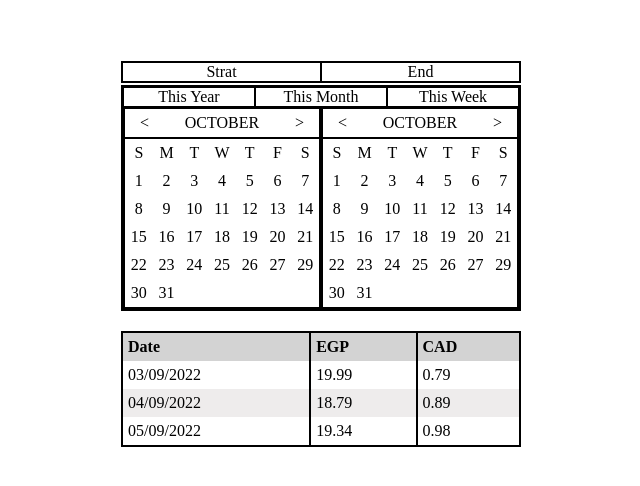
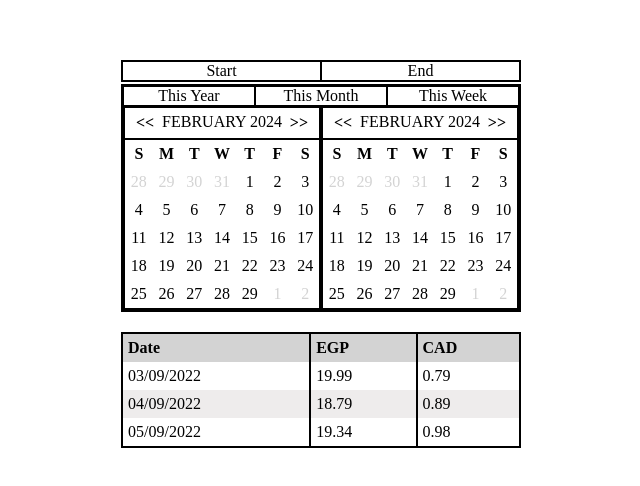
Before and after one commit to Mohanadfarid/Exchange_Rate_Date_Picker, a React (Vite) app: page / in a window 1280 px wide. Shown: the part 146-632 px from the top of the page, without its empty margins (319-959 px from the left). Built offline with nearby package versions, Linux system fonts and the light colour scheme.

Commit message:
added dynamic functionality to the calenders ui

```diff
--- a/package.json
+++ b/package.json
@@ -10,6 +10,7 @@
     "preview": "vite preview"
   },
   "dependencies": {
+    "date-fns": "^3.3.1",
     "react": "^18.2.0",
     "react-dom": "^18.2.0"
   },
--- a/src/components/Date picker/DatePicker.tsx
+++ b/src/components/Date picker/DatePicker.tsx
@@ -1,16 +1,67 @@
-import { FunctionComponent } from "react";
+import { FunctionComponent, useState } from "react";
 import "./datePicker.scss";
 import RangeSelector from "./range selector/RangeSelector";
-interface DatePickerProps {}
 
-const DatePicker: FunctionComponent<DatePickerProps> = () => {
+export type DateState = {
+  year: number;
+  month: number;
+  day: number;
+};
+
+const DatePicker: FunctionComponent = () => {
+  //inilizing the date of the calenders to the current date
+  const currentDate = new Date();
+  const initialDate = {
+    year: currentDate.getFullYear(),
+    month: currentDate.getMonth() + 1,
+    day: currentDate.getDate(),
+  };
+
+  const [startDate, setStartDate] = useState<DateState>(initialDate);
+  const [endDate, setEndDate] = useState<DateState>(initialDate);
+
+  const ChangeStartDateHandler = (
+    year?: number,
+    month?: number,
+    day?: number
+  ) => {
+    setStartDate((prevState) => {
+      return {
+        ...prevState,
+        year: year ?? prevState.year,
+        month: month ?? prevState.month,
+        day: day ?? prevState.day,
+      };
+    });
+  };
+
+  const ChangeEndDateHandler = (
+    year?: number,
+    month?: number,
+    day?: number
+  ) => {
+    setEndDate((prevState) => {
+      return {
+        ...prevState,
+        year: year ?? prevState.year,
+        month: month ?? prevState.month,
+        day: day ?? prevState.day,
+      };
+    });
+  };
+
   return (
     <>
       <div className="time-range-selector-container">
-        <div className="date-selector">Strat</div>
+        <div className="date-selector">Start</div>
         <div className="date-selector">End</div>
       </div>
-      <RangeSelector />
+      <RangeSelector
+        startDate={startDate}
+        endDate={endDate}
+        ChangeStartDateHandler={ChangeStartDateHandler}
+        ChangeEndDateHandler={ChangeEndDateHandler}
+      />
     </>
   );
 };
--- a/src/components/Date picker/range selector/RangeSelector.tsx
+++ b/src/components/Date picker/range selector/RangeSelector.tsx
@@ -1,19 +1,35 @@
 import { FunctionComponent } from "react";
 import "./rangeSelector.scss";
 import Calender from "./calender/Calender";
-interface RangeSelectorProps {}
+import { DateState } from "../DatePicker";
 
-const RangeSelector: FunctionComponent<RangeSelectorProps> = () => {
+interface RangeSelectorProps {
+  startDate: DateState;
+  endDate: DateState;
+  ChangeStartDateHandler: (year?: number, month?: number, day?: number) => void;
+  ChangeEndDateHandler: (year?: number, month?: number, day?: number) => void;
+}
+
+const RangeSelector: FunctionComponent<RangeSelectorProps> = ({
+  startDate,
+  endDate,
+  ChangeStartDateHandler,
+  ChangeEndDateHandler,
+}) => {
   return (
     <div className="range-selector-container">
       <div className="named-range">This Year</div>
       <div className="named-range">This Month</div>
       <div className="named-range">This Week</div>
+
+      {/* start date calender */}
       <div className="calender">
-        <Calender />
+        <Calender date={startDate} changeDateHandler={ChangeStartDateHandler} />
       </div>
+
+      {/* end date calender */}
       <div className="calender">
-        <Calender />
+        <Calender date={endDate} changeDateHandler={ChangeEndDateHandler} />
       </div>
     </div>
   );
--- a/src/components/Date picker/range selector/calender/Calender.tsx
+++ b/src/components/Date picker/range selector/calender/Calender.tsx
@@ -1,54 +1,89 @@
 import { FunctionComponent } from "react";
 import "./calender.scss";
-interface CalenderProps {}
+import { DateState } from "../../DatePicker";
+import { getDay, getDaysInMonth } from "date-fns";
 
-const Calender: FunctionComponent<CalenderProps> = () => {
+const daysOfWeek = ["S", "M", "T", "W", "T", "F", "S"];
+const monthsOfYear = [
+  "JANUARY",
+  "FEBRUARY",
+  "MARCH",
+  "APRIL",
+  "MAY",
+  "JUNE",
+  "JULY",
+  "AUGUST",
+  "SEPTEMBER",
+  "OCTOBER",
+  "NOVEMBER",
+  "DECEMBER",
+];
+
+interface CalenderProps {
+  date: DateState;
+  changeDateHandler: (year?: number, month?: number, day?: number) => void;
+}
+const Calender: FunctionComponent<CalenderProps> = ({ date }) => {
+  const numberOfDaysInCurrentMonth = getDaysInMonth(
+    new Date(date.year, date.month - 1)
+  );
+
+  const firstDayOfCurrentMonthNumber = getDay(
+    new Date(date.year, date.month - 1, 1)
+  );
+
+  const lastDayOfCurrentMonthNumber =
+    getDay(new Date(date.year, date.month - 1, numberOfDaysInCurrentMonth)) + 1;
+
+  const numberOfDaysInPrevMonth = getDaysInMonth(
+    new Date(date.year, date.month - 2) // -1 to get the right month and another -1 to get the prev month
+  );
+
   return (
     <div className="calender">
       <div className="calender_month-year-picker">
-        <div>{"<"}</div>
-        <div>OCTOBER</div>
-        <div>{">"}</div>
+        <div className="monthes-controller">{"<<"}</div>
+        <div>
+          {monthsOfYear[date.month - 1]} {date.year}
+        </div>
+        <div className="monthes-controller">{">>"}</div>
       </div>
+
       <div className="calender_day-picker">
-        <div className="cell">S</div>
-        <div className="cell">M</div>
-        <div className="cell">T</div>
-        <div className="cell">W</div>
-        <div className="cell">T</div>
-        <div className="cell">F</div>
-        <div className="cell">S</div>
+        {/* looping over the days of the week */}
+        {daysOfWeek.map((day, index) => (
+          <div className="cell day-of-week" key={index}>
+            {day}
+          </div>
+        ))}
 
-        <div className="cell">1</div>
-        <div className="cell">2</div>
-        <div className="cell">3</div>
-        <div className="cell">4</div>
-        <div className="cell">5</div>
-        <div className="cell">6</div>
-        <div className="cell">7</div>
-        <div className="cell">8</div>
-        <div className="cell">9</div>
-        <div className="cell">10</div>
-        <div className="cell">11</div>
-        <div className="cell">12</div>
-        <div className="cell">13</div>
-        <div className="cell">14</div>
-        <div className="cell">15</div>
-        <div className="cell">16</div>
-        <div className="cell">17</div>
-        <div className="cell">18</div>
-        <div className="cell">19</div>
-        <div className="cell">20</div>
-        <div className="cell">21</div>
-        <div className="cell">22</div>
-        <div className="cell">23</div>
-        <div className="cell">24</div>
-        <div className="cell">25</div>
-        <div className="cell">26</div>
-        <div className="cell">27</div>
-        <div className="cell">29</div>
-        <div className="cell">30</div>
-        <div className="cell">31</div>
+        {/* looping over the prefix of the current month (prev month's last days) */}
+        {Array.from({ length: firstDayOfCurrentMonthNumber }).map(
+          (_, index) => (
+            <div className="cell prefix-cell" key={index}>
+              {
+                numberOfDaysInPrevMonth -
+                  (firstDayOfCurrentMonthNumber - index - 1) //itrating in reverse over the last days of the prev month
+              }
+            </div>
+          )
+        )}
+
+        {/* looping over the days of current month */}
+        {Array.from({ length: numberOfDaysInCurrentMonth }).map((_, index) => (
+          <div className="cell" key={index}>
+            {index + 1}
+          </div>
+        ))}
+
+        {/* looping over postfix of the current month (next month's first days) */}
+        {Array.from({ length: 7 - lastDayOfCurrentMonthNumber }).map(
+          (_, index) => (
+            <div className="cell postfix-cell" key={index}>
+              {index + 1}
+            </div>
+          )
+        )}
       </div>
     </div>
   );
--- a/src/components/Date picker/range selector/calender/calender.scss
+++ b/src/components/Date picker/range selector/calender/calender.scss
@@ -2,14 +2,32 @@
   &_month-year-picker {
     display: flex;
     justify-content: space-between;
-    padding: 5px 15px;
+    padding: 5px 10px;
     border-bottom: 2px solid black;
   }
-  &_day-picker{
+  &_day-picker {
     display: grid;
-    grid-template-columns: repeat(7,1fr);
+    grid-template-columns: repeat(7, 1fr);
   }
-  .cell{
+  .monthes-controller {
+    display: inline-block;
+    border-radius: 50%;
+    padding: 1px;
+    font-weight: bolder;
+    cursor: pointer;
+    &:hover {
+      background-color: lightgray;
+    }
+  }
+  .day-of-week {
+    font-weight: bold;
+  }
+
+  .prefix-cell,
+  .postfix-cell {
+    color: lightgray;
+  }
+  .cell {
     padding: 5px;
   }
 }
--- a/src/main.tsx
+++ b/src/main.tsx
@@ -1,9 +1,4 @@
-import React from "react";
 import ReactDOM from "react-dom/client";
 import App from "./App.tsx";
 
-ReactDOM.createRoot(document.getElementById("root")!).render(
-  <React.StrictMode>
-    <App />
-  </React.StrictMode>
-);
+ReactDOM.createRoot(document.getElementById("root")!).render(<App />);
```
Also changed, not shown: 1 other file (tests, documents, lock files or other folders).
